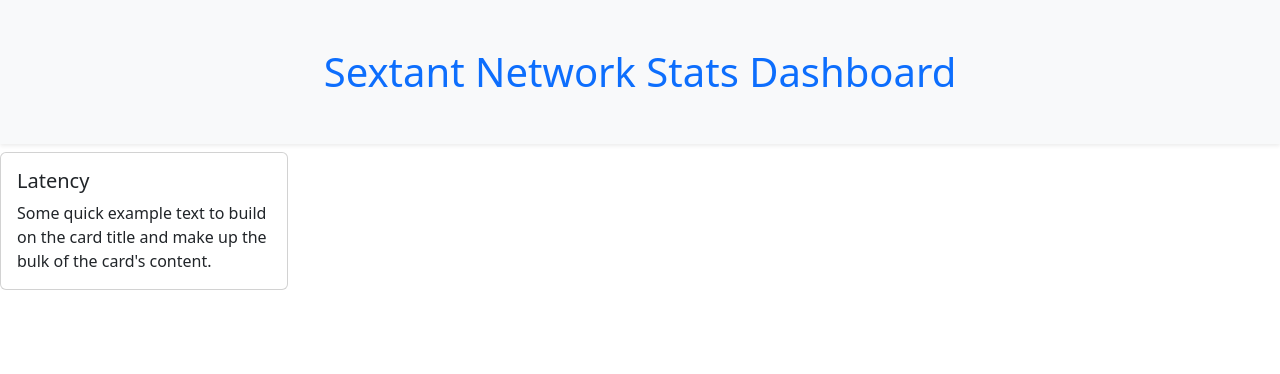
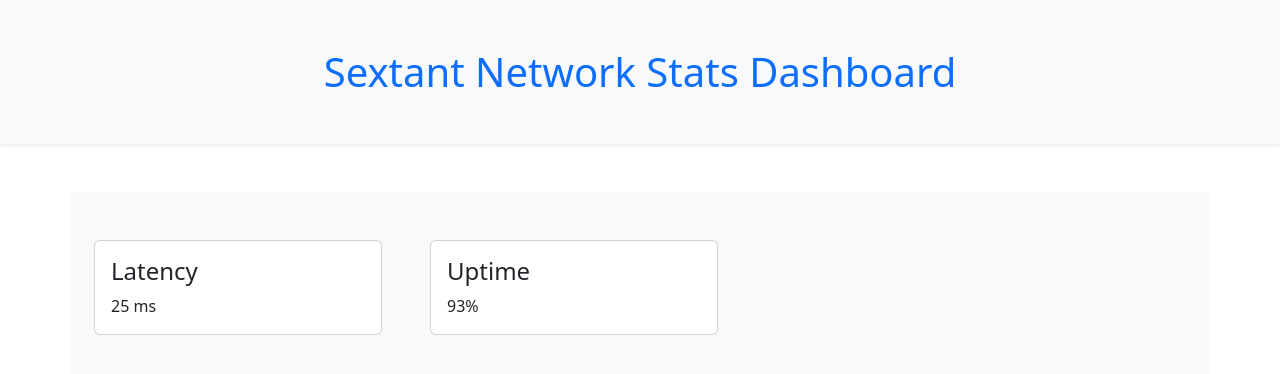
Before and after one commit to iamtowbee/sextant-cisco-virtual-internship, a React (Create React App) app: page / in a window 1280 px wide. Shown: the top 374 px of the page. Built offline with nearby package versions, Linux system fonts and the light colour scheme.

Commit message:
Add parent and card components

```diff
--- a/src/App.js
+++ b/src/App.js
@@ -2,17 +2,27 @@ import './App.css';
 
 const Banner = () => {
   return (
-    <h1 className='d-flex justify-content-center align-items-center shadow-sm p-5 bg-light text-primary'>Sextant Network Stats Dashboard</h1>
+    <h1 className='d-flex justify-content-center align-items-center shadow-sm p-5 bg-light text-primary mb-5 '>Sextant Network Stats Dashboard</h1>
   )
 }
 
-const Exhibit = (props) => {
+const Card = (props) => {
   return (
     <div className="card" style={{width: '18rem'}}>
       <div className="card-body">
-        <h5 className="card-title">{props.title}</h5>
-        <p className="card-text">Some quick example text to build on the card title and make up the bulk of the card's content.</p>
+        <h4 className="card-title">{props.title}</h4>
+        <p className="card-text">{props.text}</p>
       </div>
+    </div>
+  )
+}
+
+const Exhibit  = () => {
+  return (
+    <div className='d-flex gap-5 container mx-auto bg-light h-50 py-5 px-4'>
+      <Card title='Latency' text='25 ms' />
+      <Card title='Uptime' text='93%' />
+
     </div>
   )
 }
@@ -21,7 +31,7 @@ function App() {
   return (
     <>
       <Banner />
-      <Exhibit title="Latency"/>
+      <Exhibit />
     </>
   );
 }
```
